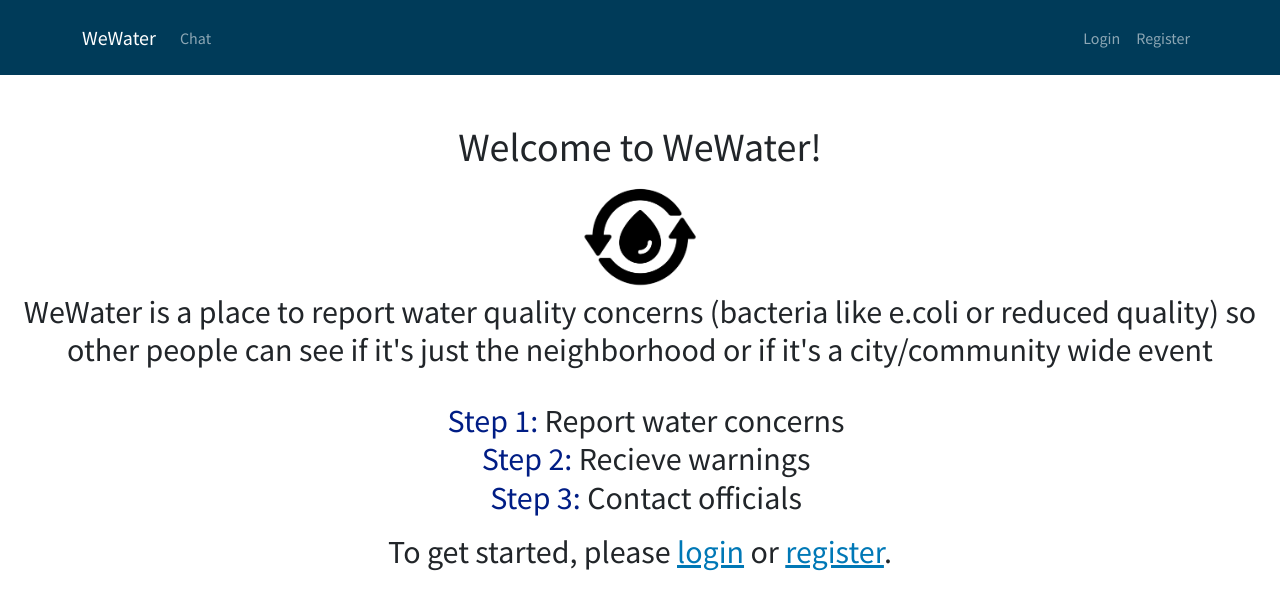
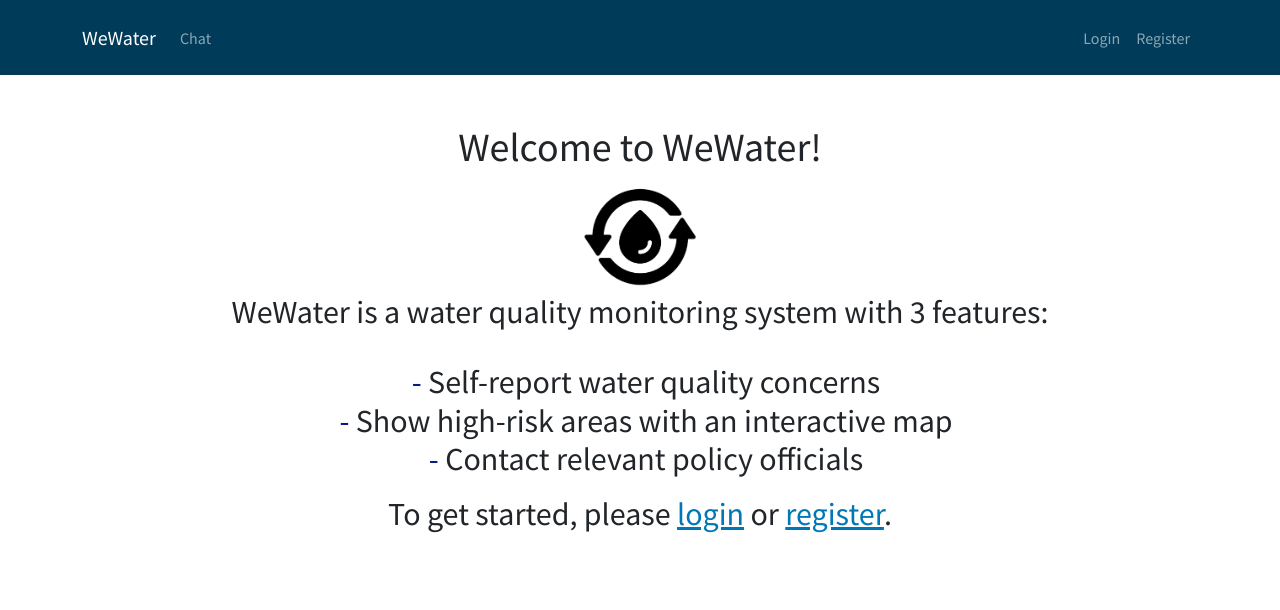
Before and after one commit to TheSniterSun/DevFestHackathon, a React (Create React App) app in the folder frontend/: page / in a window 1280 px wide. Shown: the top 610 px of the page. Built offline with nearby package versions, Linux system fonts and the light colour scheme.

Commit message:
put the installations

```diff
--- a/frontend/src/components/home/HomePage.js
+++ b/frontend/src/components/home/HomePage.js
@@ -31,15 +31,15 @@ function HomePage(props) {
         </div>
 
         <div className={styles.textCenter}>
-            <h2>WeWater is a place to report water quality concerns (bacteria like e.coli or reduced quality) so other people can see if it's just the neighborhood or if it's a city/community wide event </h2>
+            <h2>WeWater is a water quality monitoring system with 3 features:</h2>
 
             <br />
 
             <h2 className={styles.centerContainer}>
                 <ul className={styles.noBullets}>
-                    <li> <span className={`${styles.homeDarkBlueText} ${styles.boldText}`}>Step 1:</span> Report water concerns </li>
-                    <li> <span className={`${styles.homeDarkBlueText} ${styles.boldText}`}>Step 2:</span> Recieve warnings </li>
-                    <li> <span className={`${styles.homeDarkBlueText} ${styles.boldText}`}>Step 3:</span> Contact officials </li>
+                    <li> <span className={`${styles.homeDarkBlueText} ${styles.boldText}`}>- </span> Self-report water quality concerns </li>
+                    <li> <span className={`${styles.homeDarkBlueText} ${styles.boldText}`}>- </span> Show high-risk areas with an interactive map </li>
+                    <li> <span className={`${styles.homeDarkBlueText} ${styles.boldText}`}>- </span> Contact relevant policy officials </li>
                 </ul>
             </h2>
 
```
Also changed, not shown: 1 other file (tests, documents, lock files or other folders).
